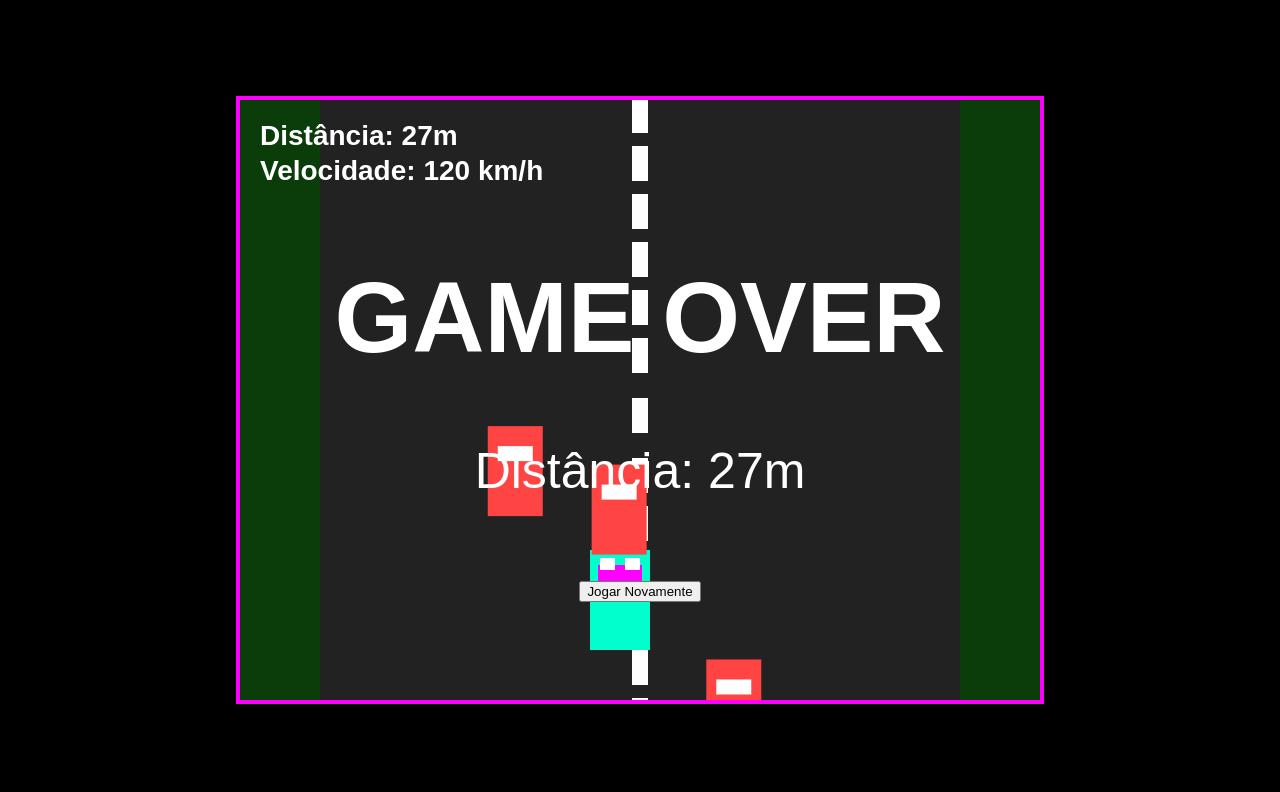
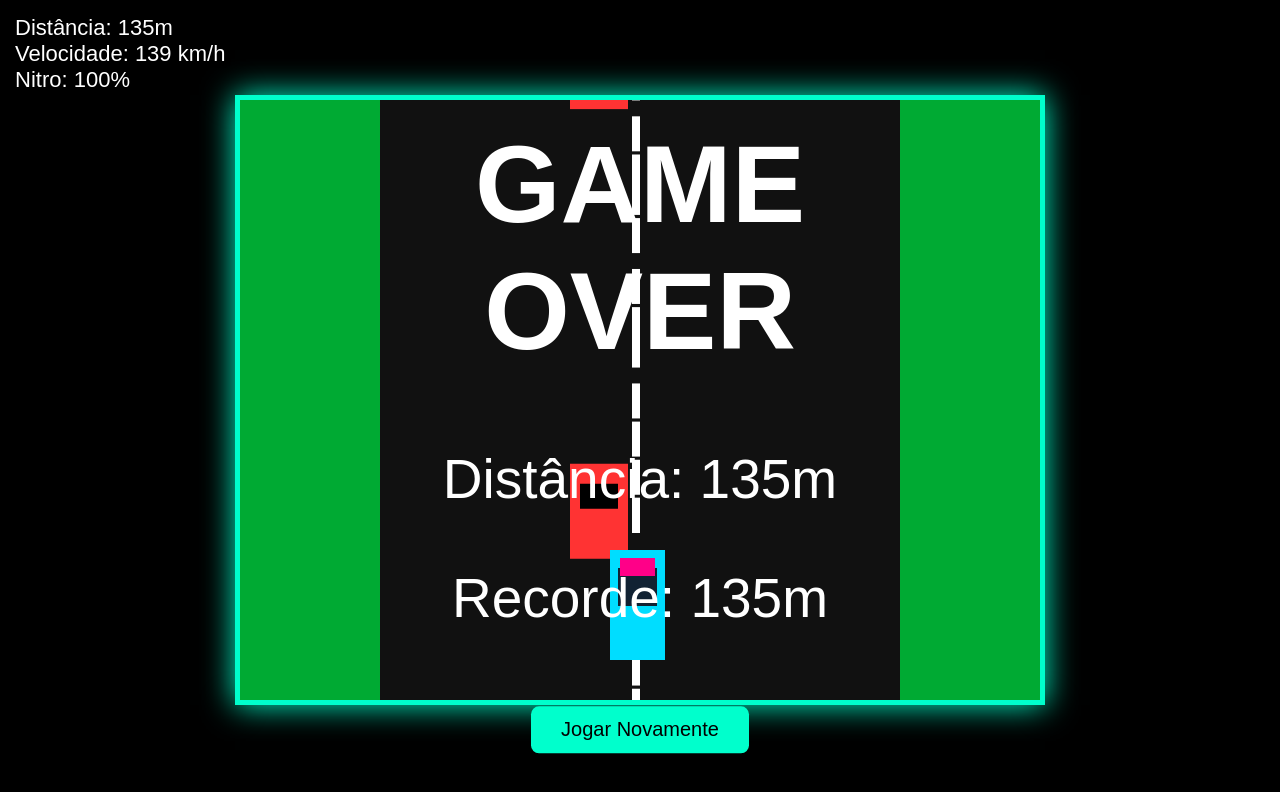
Before and after one commit to leonardoaraujopaula-ctrl/corrida, a plain HTML site: page index.html in a window 1280 px wide. Drawn offline with Linux system fonts and the light colour scheme.

Commit message:
Revamp game UI and mechanics in index.html
Updated title and improved UI elements. Enhanced game mechanics including car movement and obstacle generation.

```diff
--- a/index.html
+++ b/index.html
@@ -3,28 +3,48 @@
 <head>
   <meta charset="UTF-8">
   <meta name="viewport" content="width=device-width, initial-scale=1.0">
-  <title>Velocidade Extrema - Corrida</title>
+  <title>Velocidade Extrema 2.0</title>
   <style>
     body {
       margin: 0;
-      padding: 0;
       background: #000;
       display: flex;
       justify-content: center;
       align-items: center;
       height: 100vh;
-      font-family: Arial, sans-serif;
+      font-family: 'Arial', sans-serif;
+      overflow: hidden;
     }
     canvas {
-      border: 4px solid #ff00ff;
-      image-rendering: pixelated;
+      border: 5px solid #00ffcc;
+      box-shadow: 0 0 30px #00ffcc;
+    }
+    #ui {
+      position: absolute;
+      top: 15px;
+      left: 15px;
+      color: white;
+      font-size: 22px;
+      text-shadow: 2px 2px 4px black;
     }
     #gameOver {
       position: absolute;
       color: white;
-      font-size: 50px;
+      font-size: 55px;
       display: none;
       text-align: center;
+      top: 50%;
+      left: 50%;
+      transform: translate(-50%, -50%);
+    }
+    button {
+      margin-top: 20px;
+      padding: 12px 30px;
+      font-size: 20px;
+      background: #00ffcc;
+      border: none;
+      border-radius: 8px;
+      cursor: pointer;
     }
   </style>
 </head>
@@ -32,152 +52,218 @@
 
   <canvas id="gameCanvas" width="800" height="600"></canvas>
 
+  <div id="ui">
+    <div>Distância: <span id="score">0</span>m</div>
+    <div>Velocidade: <span id="speed">0</span> km/h</div>
+    <div>Nitro: <span id="nitro">100</span>%</div>
+  </div>
+
   <div id="gameOver">
     <h1>GAME OVER</h1>
     <p>Distância: <span id="finalScore">0</span>m</p>
+    <p>Recorde: <span id="highScore">0</span>m</p>
     <button onclick="restartGame()">Jogar Novamente</button>
   </div>
 
   <script>
     const canvas = document.getElementById("gameCanvas");
     const ctx = canvas.getContext("2d");
+    const scoreEl = document.getElementById("score");
+    const speedEl = document.getElementById("speed");
+    const nitroEl = document.getElementById("nitro");
     const gameOverScreen = document.getElementById("gameOver");
     const finalScoreEl = document.getElementById("finalScore");
+    const highScoreEl = document.getElementById("highScore");
 
-    // Variáveis do jogo
-    let carX = 350;
-    let carY = 450;
-    let carSpeed = 8;
+    let carX = 370, carY = 450, carAngle = 0;
     let roadSpeed = 12;
     let score = 0;
+    let nitro = 100;
+    let usingNitro = false;
     let gameRunning = true;
+    let highScore = localStorage.getItem("highScore") || 0;
 
-    const carWidth = 60;
-    const carHeight = 100;
-
+    const carWidth = 55;
+    const carHeight = 110;
     let keys = {};
     let obstacles = [];
+    let particles = [];
     let roadLines = [];
 
-    // Inicializar linhas da estrada
-    for (let i = 0; i < 15; i++) {
-      roadLines.push({ y: i * 50 });
-    }
+    for (let i = 0; i < 20; i++) roadLines.push({ y: i * 40 });
 
     class Obstacle {
       constructor() {
-        this.width = 55;
-        this.height = 90;
-        this.x = Math.random() * (canvas.width - this.width - 100) + 50;
-        this.y = -this.height;
-        this.speed = roadSpeed + Math.random() * 4;
+        this.type = Math.random() < 0.7 ? "car" : "barrel";
+        this.width = this.type === "car" ? 58 : 45;
+        this.height = this.type === "car" ? 95 : 50;
+        this.x = 180 + Math.floor(Math.random() * 3) * 150; // 3 faixas
+        this.y = -100;
+        this.speed = roadSpeed + Math.random() * 3;
       }
     }
 
-    // Controles
+    class Particle {
+      constructor(x, y) {
+        this.x = x;
+        this.y = y;
+        this.life = 25;
+      }
+    }
+
     window.addEventListener("keydown", e => keys[e.key] = true);
     window.addEventListener("keyup", e => keys[e.key] = false);
 
+    function createParticles(x, y, amount) {
+      for (let i = 0; i < amount; i++) {
+        particles.push(new Particle(x + Math.random() * 40 - 20, y + carHeight));
+      }
+    }
+
     function drawRoad() {
-      // Asfalto
-      ctx.fillStyle = "#222";
+      ctx.fillStyle = "#111";
       ctx.fillRect(0, 0, canvas.width, canvas.height);
 
-      // Grama lateral
-      ctx.fillStyle = "#0a3d0a";
-      ctx.fillRect(0, 0, 80, canvas.height);
-      ctx.fillRect(canvas.width - 80, 0, 80, canvas.height);
+      // Grama
+      ctx.fillStyle = "#0a3";
+      ctx.fillRect(0, 0, 140, canvas.height);
+      ctx.fillRect(canvas.width - 140, 0, 140, canvas.height);
 
-      // Linhas da estrada
-      ctx.fillStyle = "white";
+      // Linhas centrais
+      ctx.strokeStyle = "white";
+      ctx.lineWidth = 8;
       for (let line of roadLines) {
-        ctx.fillRect(canvas.width/2 - 8, line.y, 16, 35);
+        ctx.beginPath();
+        ctx.moveTo(canvas.width/2 - 4, line.y);
+        ctx.lineTo(canvas.width/2 - 4, line.y + 35);
+        ctx.stroke();
         line.y += roadSpeed;
-        if (line.y > canvas.height) line.y = -50;
+        if (line.y > canvas.height) line.y = -60;
       }
     }
 
     function drawCar() {
+      ctx.save();
+      ctx.translate(carX + carWidth/2, carY + carHeight/2);
+      ctx.rotate(carAngle * Math.PI / 180);
+
       // Sombra
-      ctx.fillStyle = "rgba(0,0,0,0.4)";
-      ctx.fillRect(carX + 8, carY + 15, carWidth - 16, carHeight - 20);
+      ctx.fillStyle = "rgba(0,0,0,0.5)";
+      ctx.fillRect(-carWidth/2 + 8, -carHeight/2 + 15, carWidth - 10, carHeight - 25);
 
-      // Carro principal
-      ctx.fillStyle = "#00ffcc";
-      ctx.fillRect(carX, carY, carWidth, carHeight);
+      // Carro
+      ctx.fillStyle = "#00ddff";
+      ctx.fillRect(-carWidth/2, -carHeight/2, carWidth, carHeight);
+
+      // Janela
+      ctx.fillStyle = "#112233";
+      ctx.fillRect(-carWidth/2 + 8, -carHeight/2 + 18, carWidth - 16, 38);
 
       // Detalhes
-      ctx.fillStyle = "#ff00ff";
-      ctx.fillRect(carX + 8, carY + 15, carWidth - 16, 25); // janela
-      ctx.fillStyle = "#fff";
-      ctx.fillRect(carX + 10, carY + 8, 15, 12);  // farol
-      ctx.fillRect(carX + carWidth - 25, carY + 8, 15, 12);
+      ctx.fillStyle = "#ff0088";
+      ctx.fillRect(-carWidth/2 + 10, -carHeight/2 + 8, carWidth - 20, 18);
+
+      ctx.restore();
     }
 
     function drawObstacles() {
-      ctx.fillStyle = "#ff4444";
       for (let obs of obstacles) {
-        ctx.fillRect(obs.x, obs.y, obs.width, obs.height);
+        if (obs.type === "car") {
+          ctx.fillStyle = "#ff3333";
+          ctx.fillRect(obs.x, obs.y, obs.width, obs.height);
+          ctx.fillStyle = "#000";
+          ctx.fillRect(obs.x + 10, obs.y + 20, obs.width - 20, 25);
+        } else {
+          ctx.fillStyle = "#888";
+          ctx.fillRect(obs.x, obs.y, obs.width, obs.height);
+          ctx.fillStyle = "#555";
+          ctx.fillRect(obs.x + 8, obs.y + 8, obs.width - 16, 12);
+        }
+      }
+    }
 
-        // Detalhe no obstáculo
-        ctx.fillStyle = "#fff";
-        ctx.fillRect(obs.x + 10, obs.y + 20, obs.width - 20, 15);
-        ctx.fillStyle = "#ff4444";
+    function drawParticles() {
+      for (let i = particles.length - 1; i >= 0; i--) {
+        let p = particles[i];
+        ctx.fillStyle = `rgba(255, 200, 0, ${p.life/25})`;
+        ctx.fillRect(p.x, p.y, 6, 6);
+        p.y += 8;
+        p.life--;
+        if (p.life <= 0) particles.splice(i, 1);
       }
     }
 
     function update() {
       if (!gameRunning) return;
 
-      // Movimento do carro
-      if (keys["ArrowLeft"] || keys["a"] || keys["A"]) carX -= 12;
-      if (keys["ArrowRight"] || keys["d"] || keys["D"]) carX += 12;
+      // Controles
+      let moveSpeed = 11;
+      if (keys["ArrowLeft"] || keys["a"] || keys["A"]) {
+        carX -= moveSpeed;
+        carAngle = -12;
+      }
+      if (keys["ArrowRight"] || keys["d"] || keys["D"]) {
+        carX += moveSpeed;
+        carAngle = 12;
+      }
+      if (!keys["ArrowLeft"] && !keys["ArrowRight"] && !keys["a"] && !keys["A"] && !keys["d"] && !keys["D"]) {
+        carAngle *= 0.85;
+      }
 
-      // Limites da pista
-      if (carX < 90) carX = 90;
-      if (carX > canvas.width - carWidth - 90) carX = canvas.width - carWidth - 90;
+      // Nitro
+      if (keys[" "] && nitro > 0) {
+        usingNitro = true;
+        roadSpeed = 22;
+        nitro -= 1.2;
+        createParticles(carX + 10, carY + carHeight - 20, 4);
+        createParticles(carX + carWidth - 20, carY + carHeight - 20, 4);
+      } else {
+        usingNitro = false;
+        roadSpeed = Math.min(roadSpeed + 0.008, 18);
+        if (nitro < 100) nitro += 0.25;
+      }
 
-      // Aumenta dificuldade com o tempo
-      score += 1;
-      if (score % 800 === 0) roadSpeed += 0.5;
+      // Limites
+      if (carX < 160) carX = 160;
+      if (carX > 590) carX = 590;
+
+      score += Math.floor(roadSpeed);
+      if (score > highScore) highScore = score;
 
       // Gerar obstáculos
-      if (Math.random() < 0.03) {
-        obstacles.push(new Obstacle());
-      }
+      if (Math.random() < 0.035) obstacles.push(new Obstacle());
 
       // Atualizar obstáculos
       for (let i = obstacles.length - 1; i >= 0; i--) {
-        obstacles[i].y += obstacles[i].speed;
+        let obs = obstacles[i];
+        obs.y += obs.speed;
 
         // Colisão
         if (
-          carX < obstacles[i].x + obstacles[i].width &&
-          carX + carWidth > obstacles[i].x &&
-          carY < obstacles[i].y + obstacles[i].height &&
-          carY + carHeight > obstacles[i].y
+          carX < obs.x + obs.width && carX + carWidth > obs.x &&
+          carY < obs.y + obs.height && carY + carHeight > obs.y
         ) {
           gameRunning = false;
           gameOverScreen.style.display = "block";
-          finalScoreEl.textContent = Math.floor(score / 5);
+          finalScoreEl.textContent = Math.floor(score / 8);
+          highScoreEl.textContent = Math.floor(highScore / 8);
+          localStorage.setItem("highScore", highScore);
         }
 
-        if (obstacles[i].y > canvas.height) {
-          obstacles.splice(i, 1);
-        }
+        if (obs.y > canvas.height) obstacles.splice(i, 1);
       }
+
+      // Atualizar UI
+      scoreEl.textContent = Math.floor(score / 8);
+      speedEl.textContent = Math.floor(roadSpeed * 11);
+      nitroEl.textContent = Math.floor(nitro);
     }
 
     function draw() {
       drawRoad();
+      drawObstacles();
       drawCar();
-      drawObstacles();
-
-      // HUD
-      ctx.fillStyle = "white";
-      ctx.font = "bold 28px Arial";
-      ctx.fillText(`Distância: ${Math.floor(score/5)}m`, 20, 45);
-      ctx.fillText(`Velocidade: ${Math.floor(roadSpeed * 10)} km/h`, 20, 80);
+      drawParticles();
     }
 
     function gameLoop() {
@@ -187,15 +273,16 @@
     }
 
     function restartGame() {
-      carX = 350;
+      carX = 370;
       obstacles = [];
+      particles = [];
       score = 0;
+      nitro = 100;
       roadSpeed = 12;
       gameRunning = true;
       gameOverScreen.style.display = "none";
     }
 
-    // Iniciar o jogo
     gameLoop();
   </script>
 </body>
```
